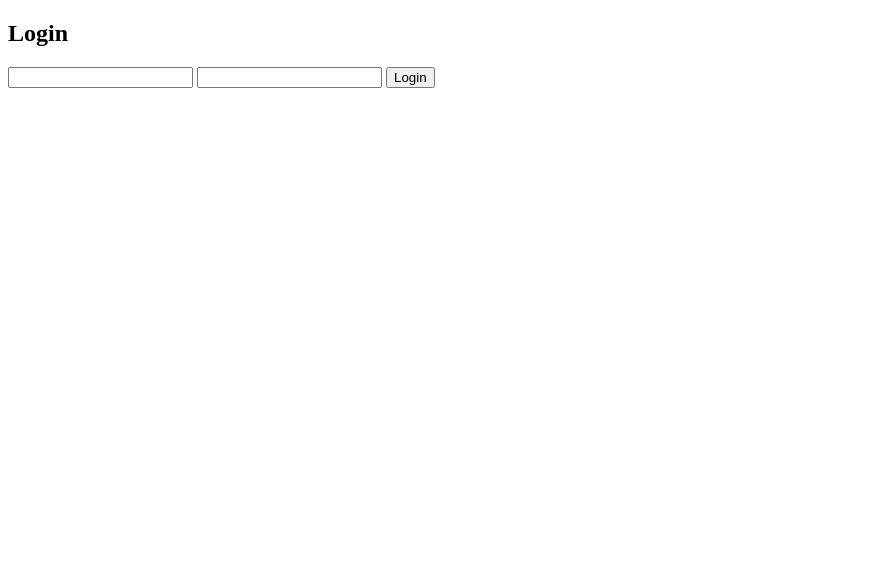
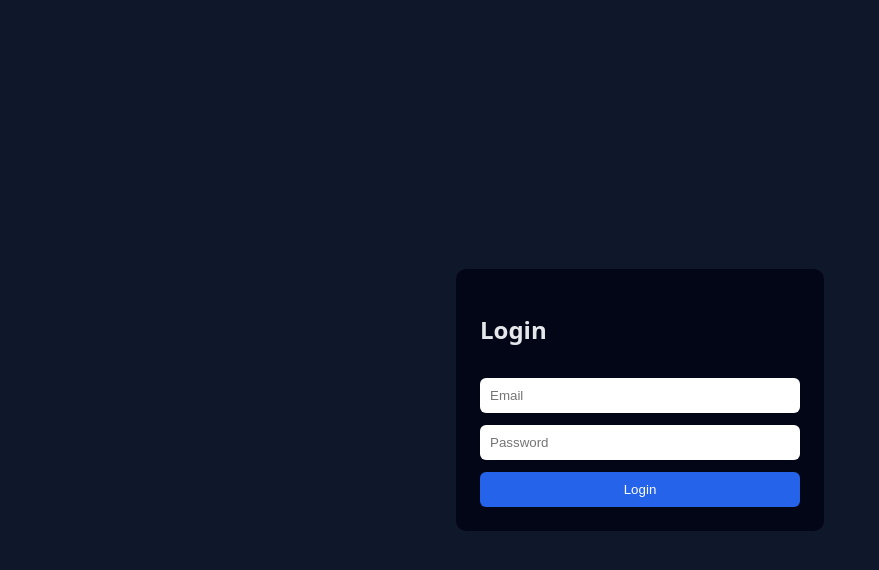
Before and after one commit to grovesigilofficial/GroveSigilOfficial-Sandbox, a plain HTML site: page public/pages/login.html in a window 1280 px wide. Shown: the whole page, without its empty margins (0-879 px from the left). Drawn offline with Linux system fonts and the light colour scheme.

Commit message:
Update login.html

```diff
--- a/public/pages/login.html
+++ b/public/pages/login.html
@@ -1,10 +1,45 @@
 <!DOCTYPE html>
 <html>
+<head>
+<meta charset="UTF-8" />
+<title>Login</title>
+<style>
+body {
+  margin:0;
+  font-family:system-ui, Arial, sans-serif;
+  background:#0f172a;
+  color:#e5e7eb;
+  display:flex;
+  align-items:center;
+  justify-content:center;
+  height:100vh;
+}
+form {
+  background:#020617;
+  padding:24px;
+  border-radius:10px;
+  width:320px;
+  display:flex;
+  flex-direction:column;
+  gap:12px;
+}
+input, button {
+  padding:10px;
+  border-radius:6px;
+  border:none;
+}
+button {
+  background:#2563eb;
+  color:white;
+  cursor:pointer;
+}
+</style>
+</head>
 <body>
-<h2>Login</h2>
 <form id="f">
-  <input id="email" required />
-  <input id="password" type="password" required />
+  <h2>Login</h2>
+  <input id="email" type="email" placeholder="Email" required />
+  <input id="password" type="password" placeholder="Password" required />
   <button>Login</button>
 </form>
 <p id="msg"></p>
@@ -20,7 +55,6 @@ f.onsubmit = async e => {
       password: password.value
     })
   });
-
   const text = await res.text();
   try {
     const data = JSON.parse(text);
```
